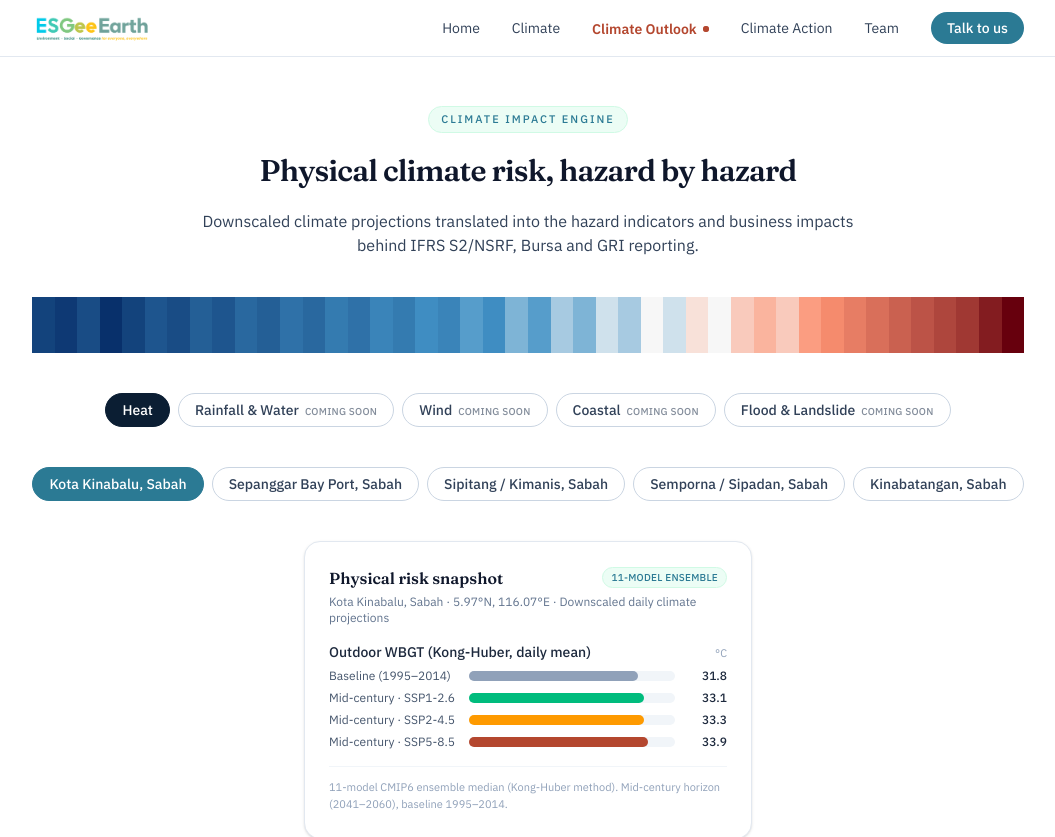
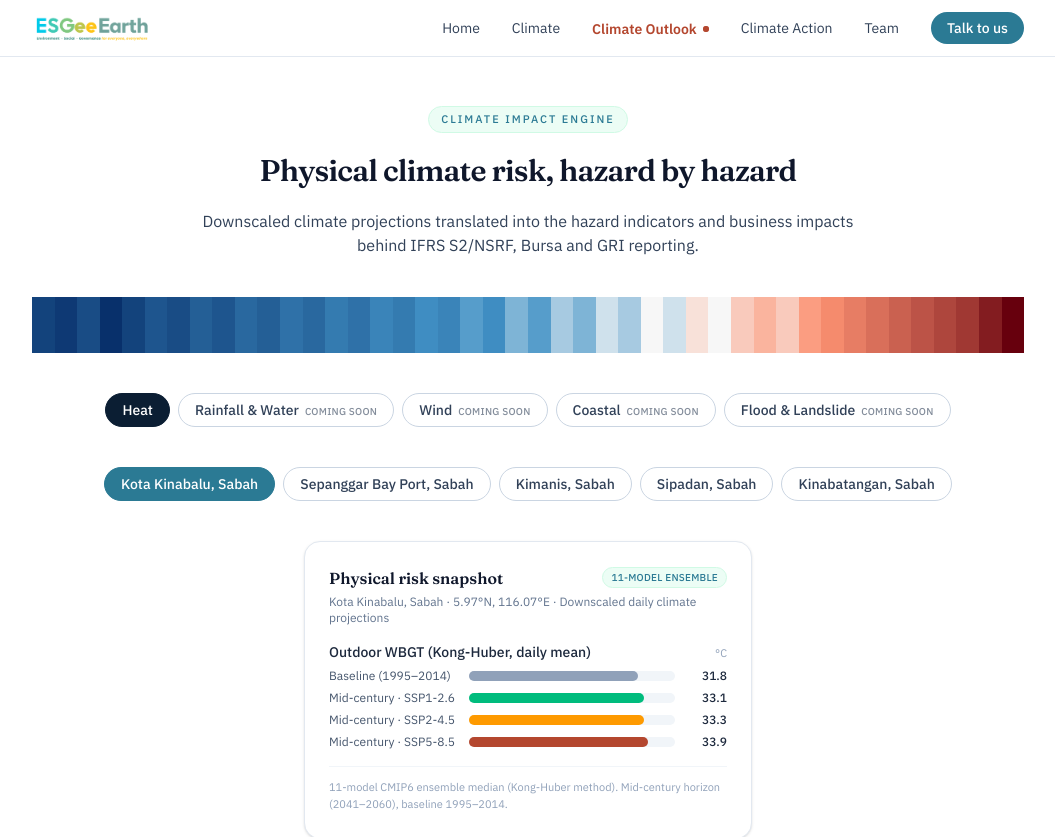
Before and after one commit to esgee-earth/esgee-earth-site, a Next.js app: page /climate in a window 1280 px wide. Shown: the top 837 px of the page, without its empty margins (112-1167 px from the left). Built offline with nearby package versions, Linux system fonts and the light colour scheme.

Commit message:
fixed location naming

```diff
--- a/app/climate/data.ts
+++ b/app/climate/data.ts
@@ -1,15 +1,10 @@
 // REAL DATA — Heat category. Outdoor WBGT (Kong-Huber method, daily mean),
 // 11-model CMIP6 ensemble median, from wbgt_ensemble_summary.csv
-// (baseline_1995_2014, mid_century_2041_2060). Sepanggar Bay Port stands in
-// for Tuaran — both resolve to the same NEX-GDDP grid cell (6.125°N,
-// 116.125°E), so showing both would just duplicate one location twice.
+// (baseline_1995_2014, mid_century_2041_2060).
 //
 // All other hazard categories (Rainfall & Water, Wind, Coastal, Flood &
 // Landslide) are "coming soon" — see HAZARD_CATEGORIES below — and
-// deliberately carry no placeholder numbers here. Water already has real
-// KK/Tuaran indicator output, but on a 1985–2014 baseline (vs. Heat's
-// 1995–2014), so it isn't shown yet rather than shown on a mismatched
-// baseline — see the infra reference doc for the open baseline decision.
+// deliberately carry no placeholder numbers here.
 
 export type ClimateMetric = {
   label: string;
@@ -45,8 +40,8 @@ export const HEAT_LOCATIONS: ClimateLocation[] = [
     ],
   },
   {
-    id: "sipitang-kimanis",
-    location: "Sipitang / Kimanis, Sabah",
+    id: "kimanis",
+    location: "Kimanis, Sabah",
     coordinates: "5.64°N, 115.89°E",
     metrics: [
       { label: "Outdoor WBGT (Kong-Huber, daily mean)", unit: "°C", baseline: 32.4, ssp126: 33.7, ssp245: 33.9, ssp585: 34.4 },
@@ -54,7 +49,7 @@ export const HEAT_LOCATIONS: ClimateLocation[] = [
   },
   {
     id: "semporna-sipadan",
-    location: "Semporna / Sipadan, Sabah",
+    location: "Sipadan, Sabah",
     coordinates: "4.30°N, 118.60°E",
     metrics: [
       { label: "Outdoor WBGT (Kong-Huber, daily mean)", unit: "°C", baseline: 33.7, ssp126: 34.7, ssp245: 35.0, ssp585: 35.3 },
```
